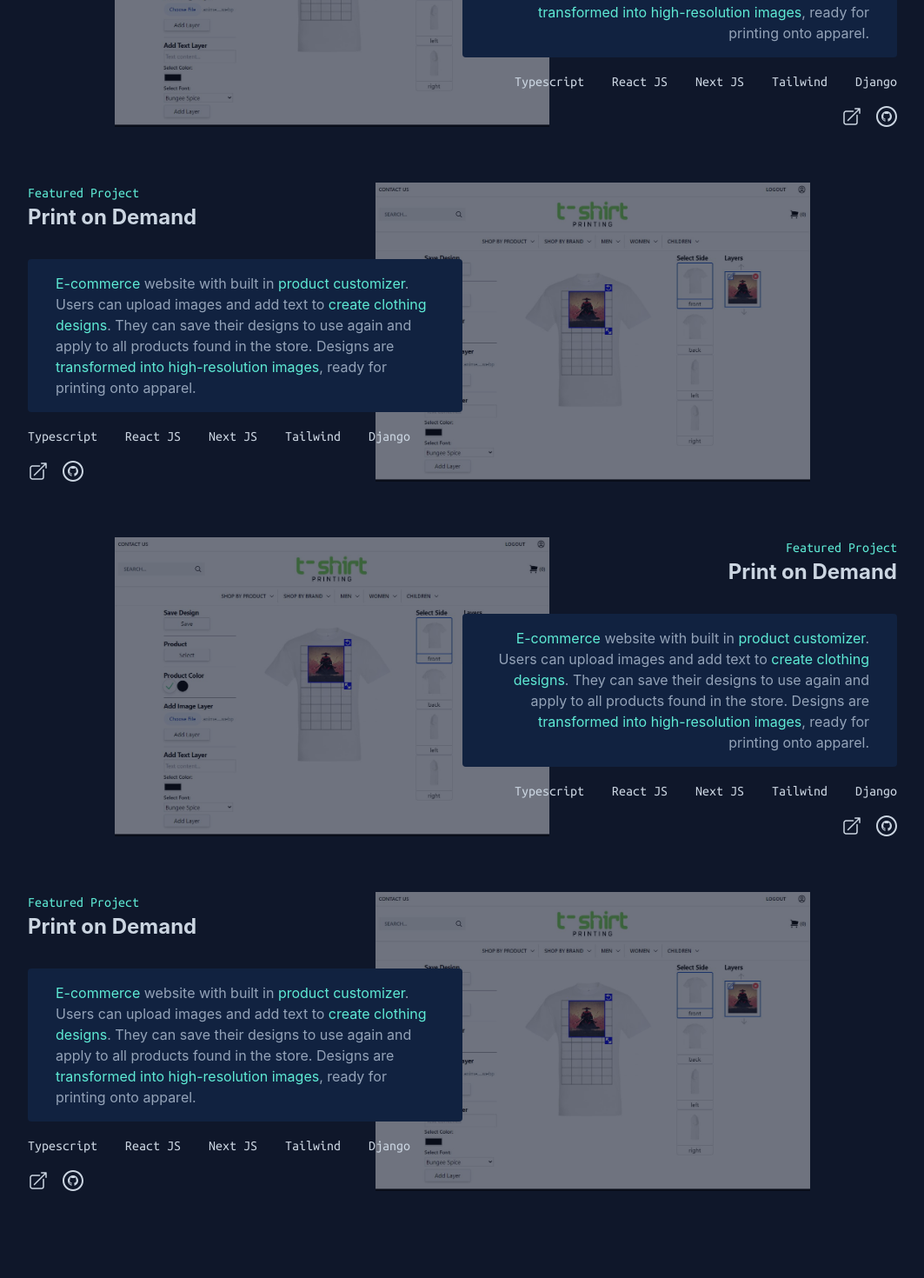
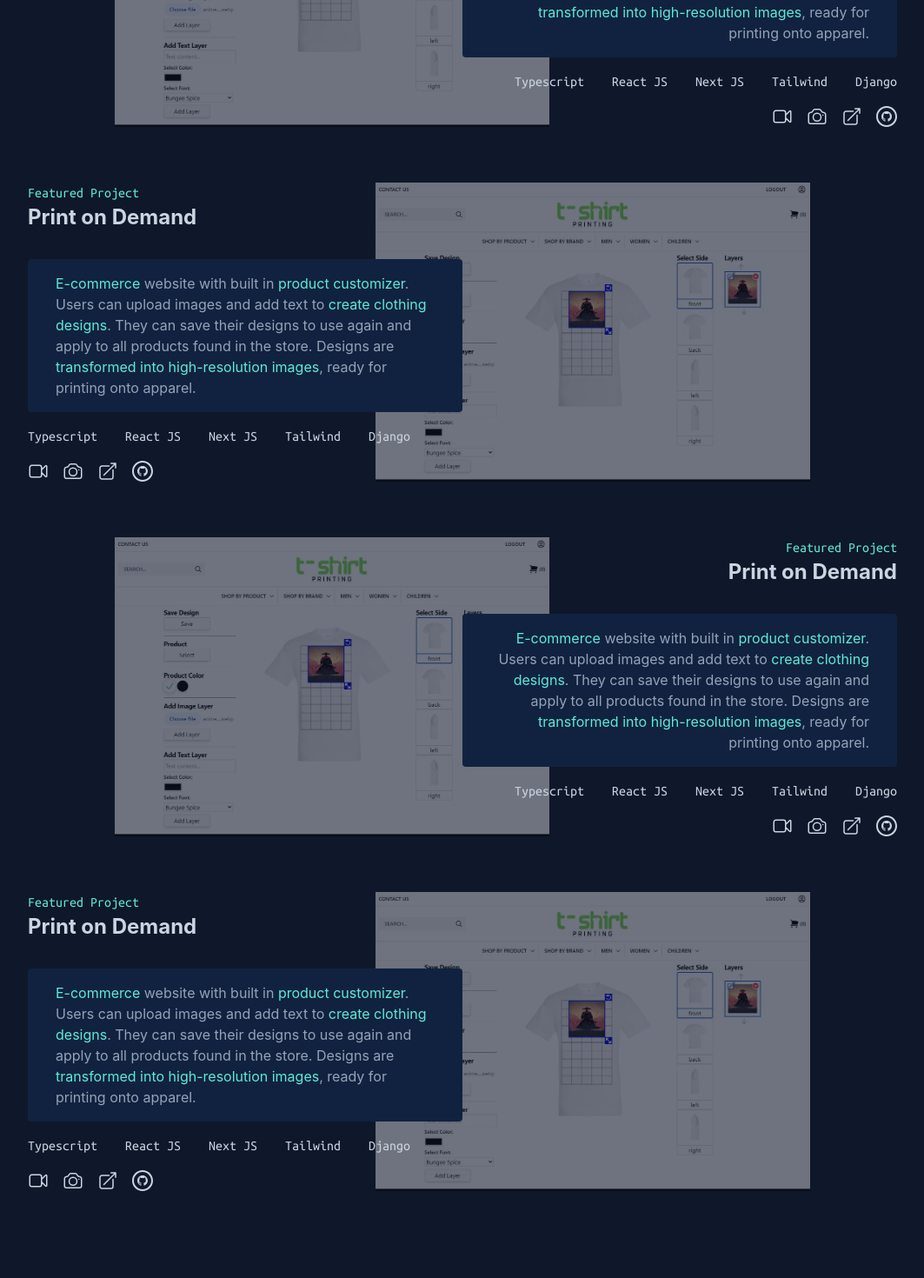
Before and after one commit to willp11/personal-website-v2, a Next.js app: page / in a window 1280 px wide. Shown: the part 1600-3070 px from the top of the page at 87% size, without its empty margins (108-1171 px from the left). Built offline with nearby package versions, Linux system fonts and the light colour scheme.

Commit message:
added project image modal

```diff
--- a/components/portfolio.tsx
+++ b/components/portfolio.tsx
@@ -1,6 +1,7 @@
 import { useEffect, useState } from "react";
 import Observer from "./observer";
 import Project from "./project";
+import { Dispatch, SetStateAction } from "react";
 
 const project1_technologies = [
     "Typescript",
@@ -18,7 +19,7 @@ const project2_technologies = [
     "Django"
 ]
 
-export default function Portfolio() {
+export default function Portfolio({setShowProjectImages}: {setShowProjectImages: Dispatch<SetStateAction<boolean>>}) {
 
     const [width, setWidth] = useState(0);
 
@@ -63,7 +64,7 @@ export default function Portfolio() {
                         Portfolio</span>
                 </h2>
                 <div className={width <= 768 ? "w-full flex flex-col items-start" : "w-full flex flex-col items-end"}>
-                    <Project name="Print on Demand" side={width <= 768 ? "left" : "right"}>
+                    <Project name="Print on Demand" side={width <= 768 ? "left" : "right"} setShowProjectImages={setShowProjectImages}>
                         <div className="w-full max-w-[500px] bg-[#112240] rounded px-8 py-4 z-10">
                             <p className={width <= 768 ? "text-slate-400 text-left" : "text-slate-400 text-right"}>
                                 <span className="text-teal-300">E-commerce</span> website with built in <span className="text-teal-300">product customizer</span>.
@@ -79,7 +80,7 @@ export default function Portfolio() {
                 </div>
 
                 <div className="w-full flex flex-col items-start overflow-hidden">
-                    <Project name="Print on Demand" side="left">
+                    <Project name="Print on Demand" side="left" setShowProjectImages={setShowProjectImages}>
                         <div className="w-full max-w-[500px] bg-[#112240] rounded px-8 py-4 z-10">
                             <p className="text-slate-400 text-left">
                                 <span className="text-teal-300">E-commerce</span> website with built in <span className="text-teal-300">product customizer</span>.
@@ -95,7 +96,7 @@ export default function Portfolio() {
                 </div>
 
                 <div className={width <= 768 ? "w-full flex flex-col items-start" : "w-full flex flex-col items-end"}>
-                    <Project name="Print on Demand" side={width <= 768 ? "left" : "right"}>
+                    <Project name="Print on Demand" side={width <= 768 ? "left" : "right"} setShowProjectImages={setShowProjectImages}>
                         <div className="w-full max-w-[500px] bg-[#112240] rounded px-8 py-4 z-10">
                             <p className={width <= 768 ? "text-slate-400 text-left" : "text-slate-400 text-right"}>
                                 <span className="text-teal-300">E-commerce</span> website with built in <span className="text-teal-300">product customizer</span>.
@@ -111,7 +112,7 @@ export default function Portfolio() {
                 </div>
 
                 <div className="w-full flex flex-col items-start overflow-hidden">
-                    <Project name="Print on Demand" side="left">
+                    <Project name="Print on Demand" side="left" setShowProjectImages={setShowProjectImages}>
                         <div className="w-full max-w-[500px] bg-[#112240] rounded px-8 py-4 z-10">
                             <p className="text-slate-400 text-left">
                                 <span className="text-teal-300">E-commerce</span> website with built in <span className="text-teal-300">product customizer</span>.
--- a/components/project.tsx
+++ b/components/project.tsx
@@ -1,19 +1,26 @@
-import { ArrowTopRightOnSquareIcon } from "@heroicons/react/24/outline";
+import { ArrowTopRightOnSquareIcon, CameraIcon, VideoCameraIcon } from "@heroicons/react/24/outline";
 import React from "react";
 import GithubLogo from "./logos/githubLogo";
+import { Dispatch, SetStateAction } from "react";
 
 type Side = 'left' | 'right';
+interface IProjectProps {
+    name: string,
+    side: Side,
+    setShowProjectImages: Dispatch<SetStateAction<boolean>>,
+    children: React.ReactNode
+}
 
-export default function Project({name, side, children}: {name: string, side: Side, children: React.ReactNode}) {
+export default function Project({name, side, setShowProjectImages, children}: IProjectProps) {
 
     let H2className = "";
     let divClassName = "";
-    if (side === "right"){
+    if (side === "right"){ // before:-left-[80%]
         H2className = "text-slate-300 font-bold text-2xl pb-8 before:w-full before:h-full before:absolute before:left-0 md:before:-left-[80%] before:top-0 before:bg-[url('/images/pod-app.jpg')] before:bg-cover before:opacity-20 md:before:opacity-40 before:inset-0 before:-z-10";
-        divClassName = "relative mb-16 flex flex-col items-end p-4 md:p-0";
-    } else if (side === "left") {
+        divClassName = "relative mb-16 p-4 md:p-0 flex flex-col items-end"; // items-end
+    } else if (side === "left") { // before:left-[80%]
         H2className = "text-slate-300 font-bold text-2xl pb-8 before:w-full before:h-full before:absolute before:left-0 md:before:left-[80%] before:top-0 before:bg-[url('/images/pod-app.jpg')] before:bg-cover before:opacity-20 md:before:opacity-40 before:inset-0 before:-z-10";
-        divClassName = "relative mb-16 flex flex-col items-start p-4 md:p-0";
+        divClassName = "relative mb-16 p-4 md:p-0 flex flex-col items-start"; // items-start
     }
 
     return (
@@ -22,6 +29,8 @@ export default function Project({name, side, children}: {name: string, side: Sid
             <h2 className={H2className}>{name}</h2>
             {children}
             <div className="flex mt-4" aria-label="External Link">
+                <VideoCameraIcon className="w-6 h-6 stroke-slate-300 hover:stroke-teal-300 transition ease-in-out duration-300 cursor-pointer mr-4" />
+                <CameraIcon onClick={()=>setShowProjectImages(true)} className="w-6 h-6 stroke-slate-300 hover:stroke-teal-300 transition ease-in-out duration-300 cursor-pointer mr-4" />
                 <ArrowTopRightOnSquareIcon className="w-6 h-6 stroke-slate-300 hover:stroke-teal-300 transition ease-in-out duration-300 cursor-pointer mr-4" />
                 <GithubLogo size="small" />
             </div>
--- /dev/null
+++ b/components/projectImages.tsx
@@ -0,0 +1,19 @@
+import Image from "next/image";
+import { XCircleIcon } from "@heroicons/react/24/outline";
+import { Dispatch, SetStateAction } from "react";
+
+export default function ProjectImages({show, setShow}: {show: boolean, setShow: Dispatch<SetStateAction<boolean>>}) {
+    // modal
+    if (show) {
+        return (
+            <div className="w-screen h-screen fixed top-0 left-0 z-50 bg-black bg-opacity-50 flex justify-center items-center">
+                <div className="relative w-full h-full md:w-3/4 md:h-3/4 bg-slate-900 rounded-lg flex justify-center items-center">
+                    <XCircleIcon onClick={()=>setShow(false)} className="absolute top-4 right-6 md:top-2 md:right-2 w-8 h-8 stroke-slate-300 hover:stroke-teal-300 transition ease-in-out duration-300 cursor-pointer z-10" />
+                    <div className="relative w-[90%] h-[90%] flex justify-centger items-center">
+                        <Image src="/images/pod-app.jpg" alt="Pod App" layout="fill" objectFit="contain" />
+                    </div>
+                </div>
+            </div>
+        )
+    } else return <></>
+}
--- a/pages/index.tsx
+++ b/pages/index.tsx
@@ -5,8 +5,12 @@ import About from '../components/about';
 import Portfolio from '../components/portfolio';
 import Contact from '../components/contact';
 import Blog from '../components/blog';
+import ProjectImages from '../components/projectImages';
+import { useState } from 'react';
 
 const Home: NextPage = () => {
+
+    const [showProjectImages, setShowProjectImages] = useState(false);
 
     return (
         <div>
@@ -16,9 +20,10 @@ const Home: NextPage = () => {
             <div>
                 <Hero />
                 <About />
-                <Portfolio />
+                <Portfolio setShowProjectImages={setShowProjectImages} />
                 <Contact />
                 <Blog />
+                <ProjectImages show={showProjectImages} setShow={setShowProjectImages} />
             </div>
         </div>
     )
--- a/styles/globals.css
+++ b/styles/globals.css
@@ -4,6 +4,7 @@ body {
   margin: 0;
   font-family: -apple-system, BlinkMacSystemFont, Segoe UI, Roboto, Oxygen,
     Ubuntu, Cantarell, Fira Sans, Droid Sans, Helvetica Neue, sans-serif;
+    scroll-behavior: smooth;
 }
 
 a {
```
